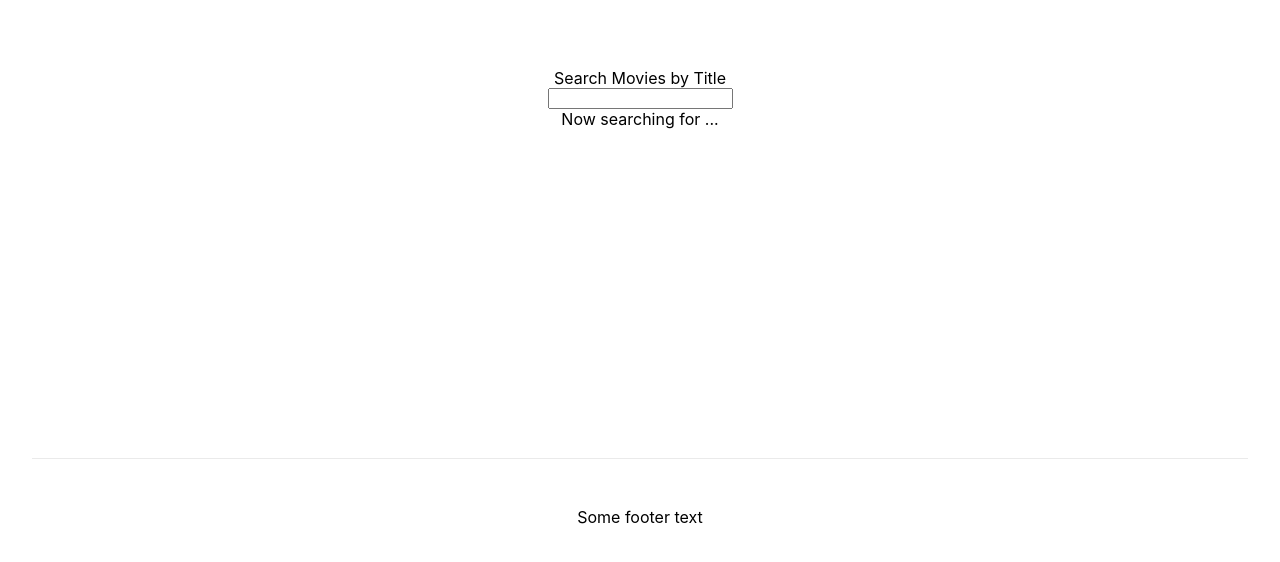
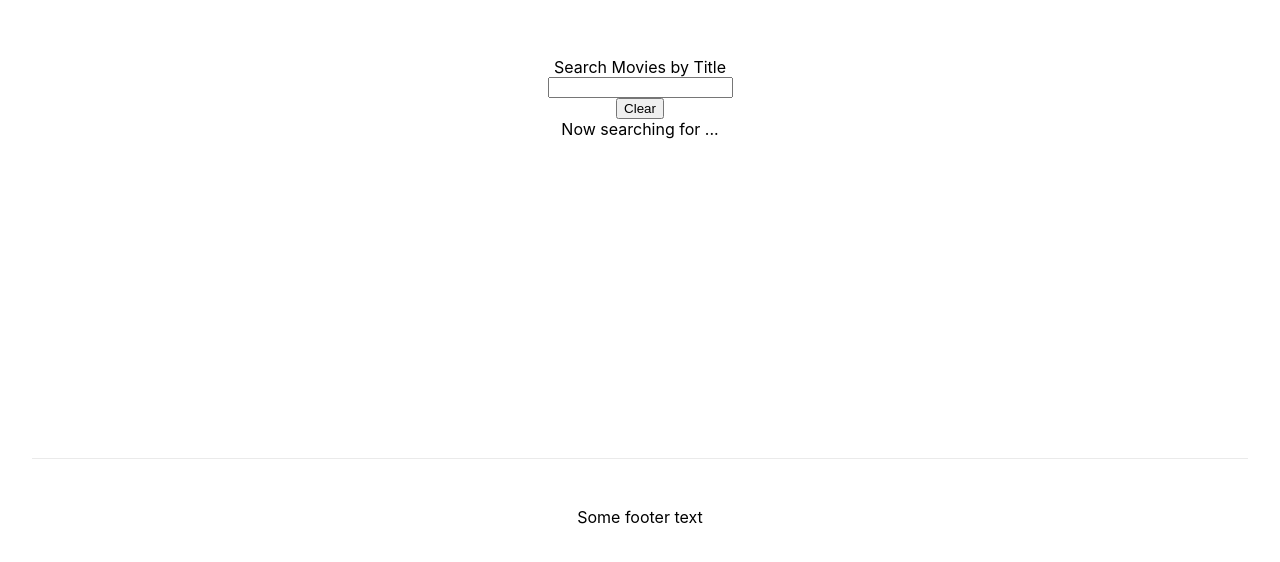
Before and after one commit to avimehenwal/omdb-app, a Next.js app in the folder web-omdb-app/: page / in a window 1280 px wide. Shown: the part 262-824 px from the top of the page. Built offline with nearby package versions, Linux system fonts and the light colour scheme.

Commit message:
feat: :art: clear input box

```diff
--- a/web-omdb-app/pages/index.tsx
+++ b/web-omdb-app/pages/index.tsx
@@ -8,9 +8,14 @@ import React from 'react'
 
 const Home: NextPage = () => {
   const [searchText, setSearchText] = React.useState<string | null>(null);
+  const inputRef = React.useRef<HTMLInputElement>(null)
 
   const handleSearchTerm = (event: React.ChangeEvent<HTMLInputElement>) => {
     setSearchText(event.target.value)
+  }
+
+  const handleReset = () => {
+    setSearchText(null)
   }
 
   console.log(searchText)
@@ -25,7 +30,18 @@ const Home: NextPage = () => {
 
       <main className={styles.main}>
         <label>Search Movies by Title</label>
-        <input type="text" name="movie-title" onChange={(event) => handleSearchTerm(event)} />
+        <input
+          type="text"
+          name="movie-title"
+          value={searchText ? searchText : ""}
+          onChange={(event) => handleSearchTerm(event)}
+        />
+        <input
+          type="reset"
+          defaultValue="Reset"
+          value="Clear"
+          onClick={handleReset}
+        />
         <div>Now searching for ... {searchText}</div>
 
         {/* Null Safety */}
```
